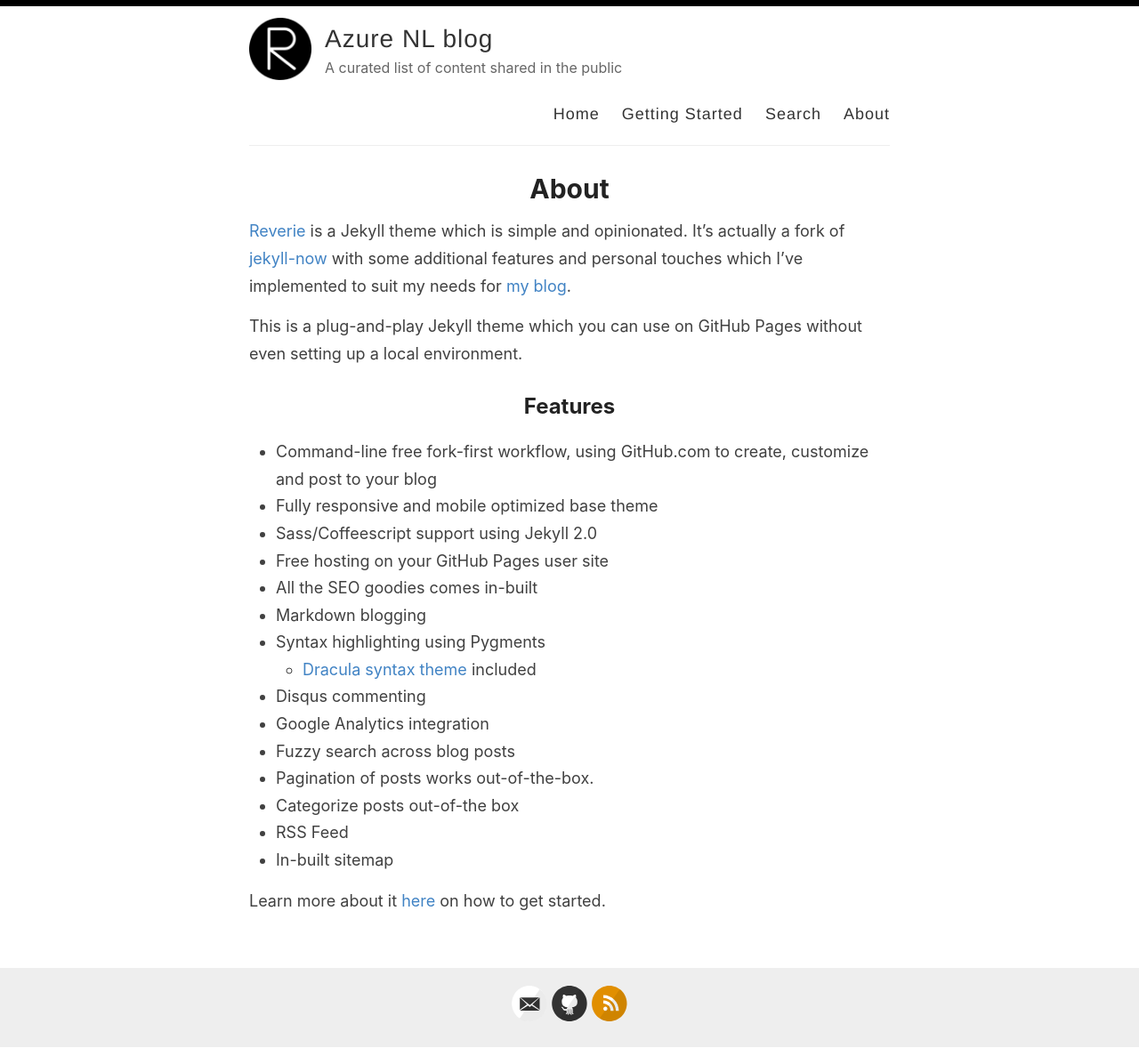
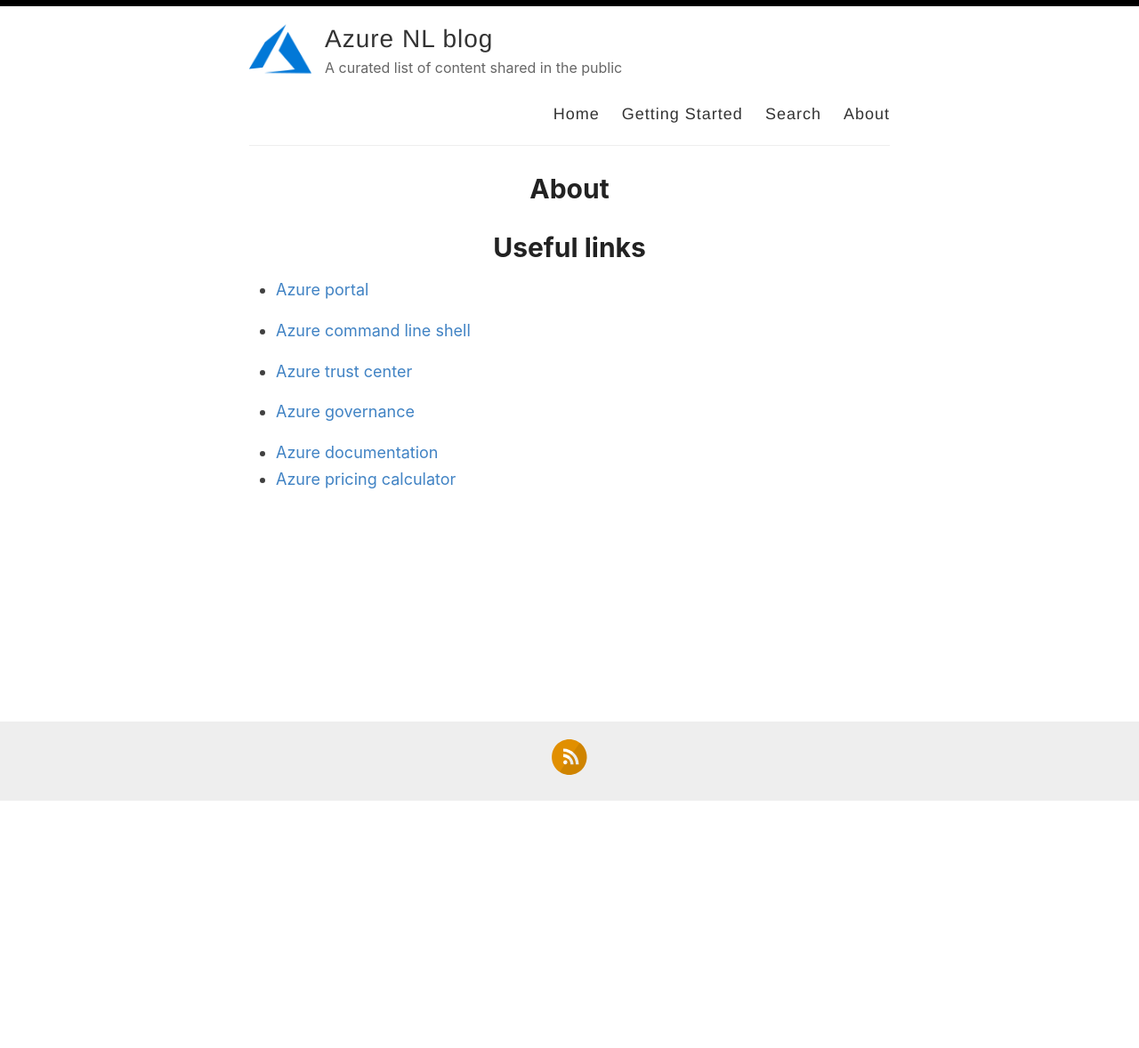
Before and after one commit to Global19-atlassian-net/azurenlblog, a Jekyll site: the page built from _pages/about.md, in a window 1280 px wide. Shown: the whole page at 89% size. Built offline with Jekyll 4.4.1, drawn with Linux system fonts in a browser that asks for light colours; after the commit the page ends 901 px from its top, so only the background shows below that.

Commit message:
progress

```diff
--- a/_config.yml
+++ b/_config.yml
@@ -21,10 +21,10 @@ avatar: /images/reverie.png
 # Includes an icon in the footer for each username you enter
 footer-links:
   dribbble:
-  email: pdebruin@hotmail.com
+  email:
   facebook:
   flickr:
-  github: https://microsoft.github.com/azurenl
+  github:
   instagram:
   linkedin:
   pinterest:
--- a/_layouts/default.html
+++ b/_layouts/default.html
@@ -9,7 +9,7 @@
     <link rel="alternate" type="application/rss+xml" title="{{ site.name }} - {{ site.description }}" href="{{ site.baseurl }}/feed.xml" />
     <link rel="canonical" href="{{ site.url }}{{ page.url }}" />
 
-    <meta name="theme-color" content="#000000">
+    <meta name="theme-color" content="#0278D7">
     <link rel="icon" type="image/png" sizes="32x32" href="{{ site.baseurl }}/images/favicon-32x32.png">
   </head>
 
--- a/_layouts/post.html
+++ b/_layouts/post.html
@@ -28,7 +28,10 @@ layout: default
   </div>
 
   <div>
-    <p><span class="share-box">Share:</span> <a href="http://twitter.com/share?text={{ page.title }}&url={{site.url}}{{page.url}}" target="_blank">Twitter</a>, <a href="https://www.facebook.com/sharer.php?u={{site.url}}{{page.url}}" target="_blank">Facebook</a></p>
+    <p><span class="share-box">Share:</span>
+      <a href="https://www.linkedin.com/shareArticle?mini=true&url={{site.url}}{{page.url}}&title={{ page.title }}&summary=&source={{site.url}}" target="_blank">LinkedIn</a>,
+      <a href="http://twitter.com/share?text={{ page.title }}&url={{site.url}}{{page.url}}" target="_blank">Twitter</a>,
+      <a href="https://www.facebook.com/sharer.php?u={{site.url}}{{page.url}}" target="_blank">Facebook</a></p>
   </div>
 
   <!--<div class="date">
--- a/_pages/about.md
+++ b/_pages/about.md
@@ -4,26 +4,13 @@ title: About
 permalink: /about/
 ---
 
-[Reverie](https://github.com/amitmerchant1990/reverie) is a Jekyll theme which is simple and opinionated. It's actually a fork of [jekyll-now](https://github.com/barryclark/jekyll-now) with some additional features and personal touches which I've implemented to suit my needs for [my blog](https://www.amitmerchant.com).
+# Useful links
 
-This is a plug-and-play Jekyll theme which you can use on GitHub Pages without even setting up a local environment.
+- [Azure portal](https://portal.azure.com)
+- [Azure command line shell](https://shell.azure.com)
 
-## Features
+- [Azure trust center](https://azure.microsoft.com/en-us/overview/trusted-cloud/)
+- [Azure governance](https://docs.microsoft.com/en-us/azure/governance/)
 
-- Command-line free fork-first workflow, using GitHub.com to create, customize and post to your blog
-- Fully responsive and mobile optimized base theme
-- Sass/Coffeescript support using Jekyll 2.0
-- Free hosting on your GitHub Pages user site
-- All the SEO goodies comes in-built
-- Markdown blogging
-- Syntax highlighting using Pygments
-    - [Dracula syntax theme](https://draculatheme.com/) included
-- Disqus commenting
-- Google Analytics integration
-- Fuzzy search across blog posts
-- Pagination of posts works out-of-the-box.
-- Categorize posts out-of-the box
-- RSS Feed
-- In-built sitemap
-
-Learn more about it [here](https://github.com/amitmerchant1990/reverie) on how to get started.
+- [Azure documentation](https://docs.microsoft.com/en-us/azure/)
+- [Azure pricing calculator](https://azure.microsoft.com/en-us/pricing/calculator/)
```
Also changed, not shown: _pages/getting-started.md (deleted, +0 -51 lines), images/azure-logo - Copy.png (added), images/categories.png (deleted), images/favicon-32x32.png, images/galaxy.jpg (deleted), images/mobile-demo.png (deleted), images/reverie-demo.png (deleted), images/reverie-text.png (deleted), images/reverie.png, images/search.png (deleted).
